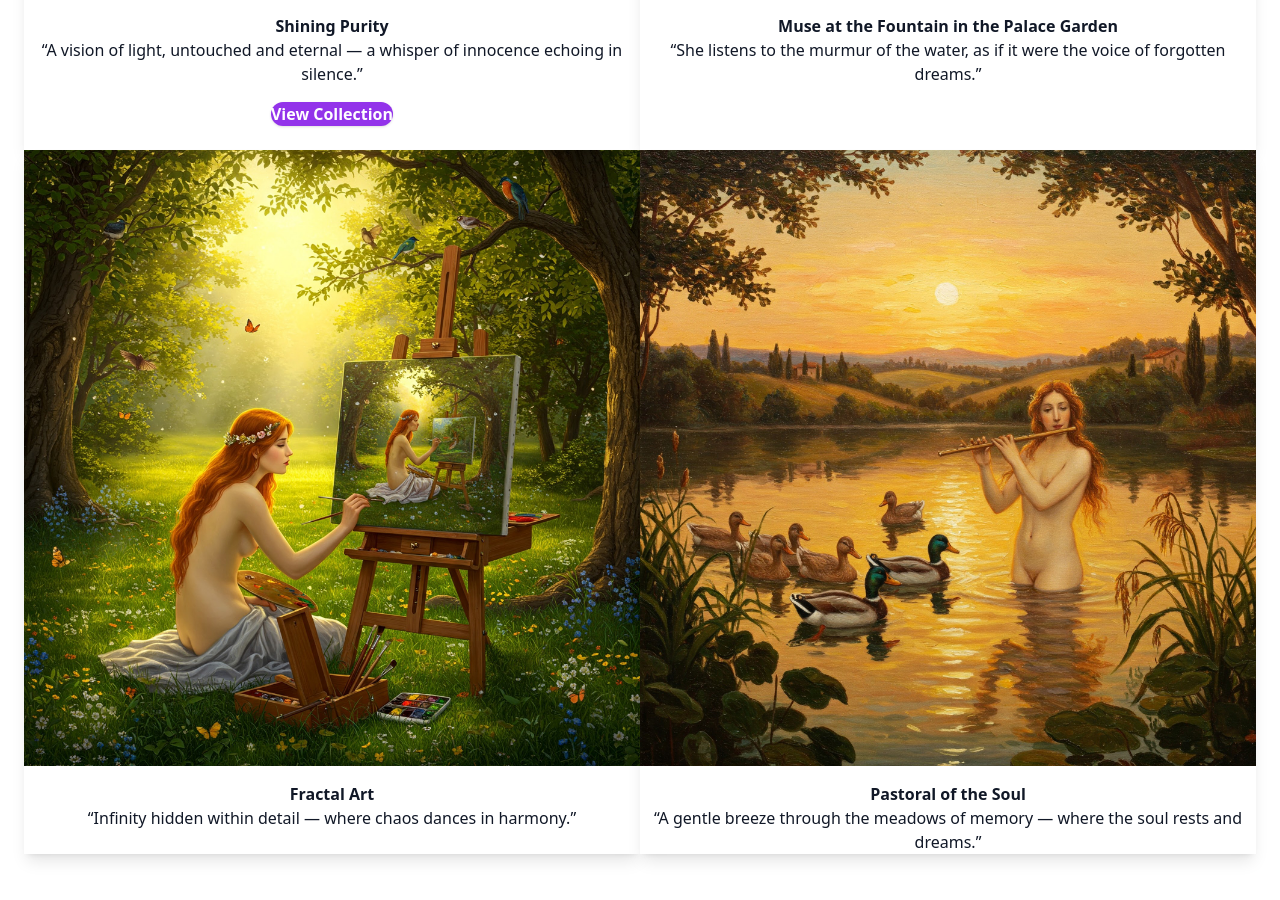
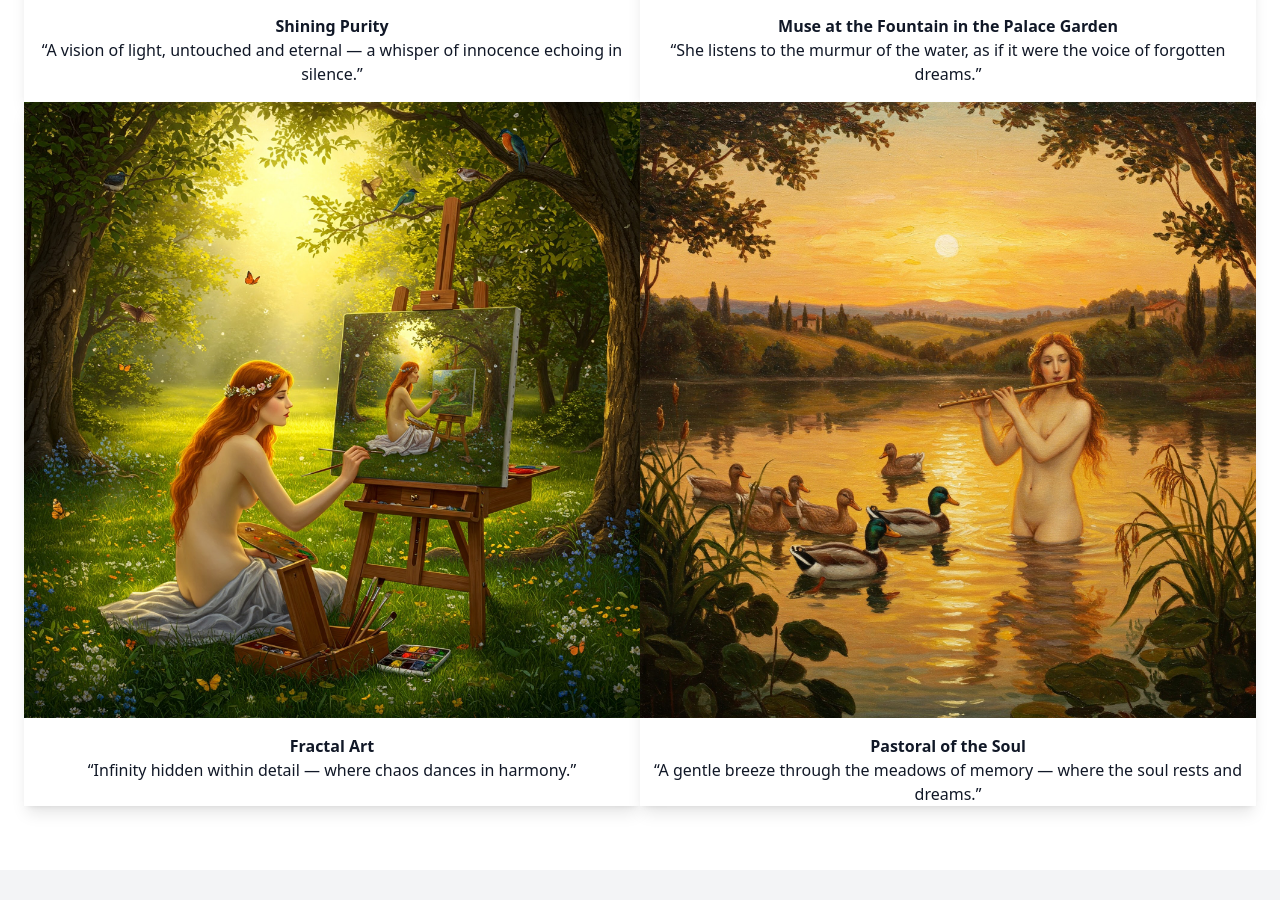
Before and after one commit to lirinart/lirinart.github.io, a website: page index.html in a window 1280 px wide. Shown: the part 1042-1942 px from the top of the page. Drawn offline with Linux system fonts and the light colour scheme.

Commit message:
modified

```diff
--- a/index.html
+++ b/index.html
@@ -41,17 +41,7 @@
             “A vision of light, untouched and eternal — a whisper of innocence echoing in silence.”
           </p>
         </a>
-        <!-- Button with tooltip -->
-        <div class="group relative inline-block">
-          <a href="shining-purity.html"
-            class="inline-block bg-purple-600 text-white font-semibold px-4 py-2 rounded-full shadow hover:bg-purple-700 transition">
-            View Collection
-          </a>
-          <div
-            class="absolute bottom-full mb-2 hidden group-hover:block bg-gray-800 text-white text-xs rounded py-1 px-2 whitespace-nowrap z-10">
-            See more artworks from this series
-          </div>
-        </div>
+
       </div>
 
 
```
